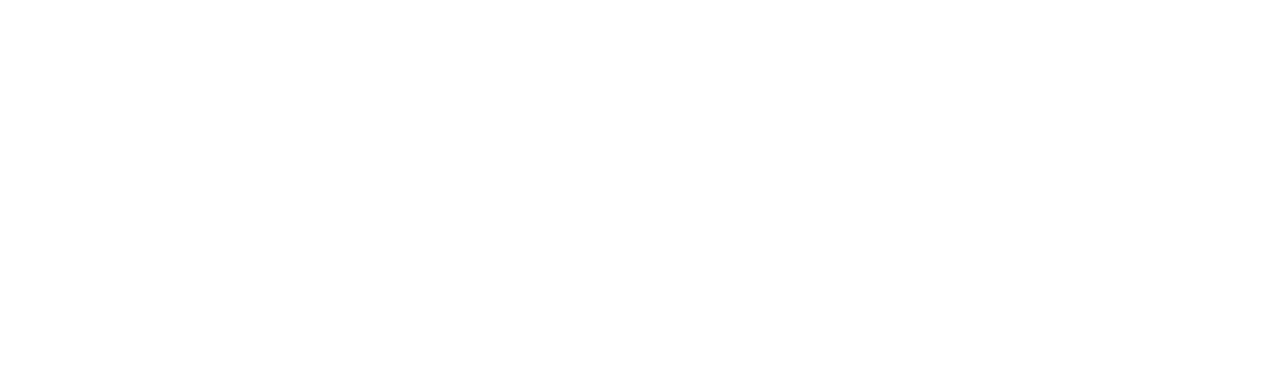
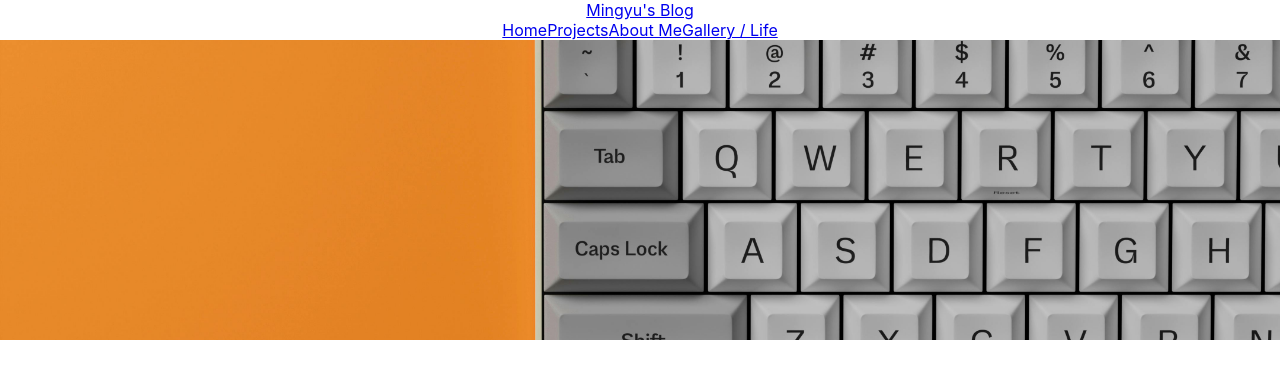
Before and after one commit to Minn97u/Blog, a React (Create React App) app: page / in a window 1280 px wide. Shown: the top 378 px of the page. Built offline with nearby package versions, Linux system fonts and the light colour scheme; the HTML template or start-up script is replaced by a standard one.

Commit message:
feat : background 설정

```diff
--- a/src/App.css
+++ b/src/App.css
@@ -1,3 +1,10 @@
+.main-bg {
+  height: 300px;
+  background-image: url("./img/pexels-esmihel-18311171.jpg");
+  background-size: cover;
+  background-position: center;
+}
+
 .App {
   text-align: center;
 }
@@ -10,9 +17,8 @@
   text-align: left;
   border-bottom: 1px solid grey;
 }
-.list-item{
+.list-item {
   padding: 10px 0;
-
 }
 
 .modal {
--- a/src/App.js
+++ b/src/App.js
@@ -1,9 +1,25 @@
 /* eslint-disable */
 
 import React from "react";
+import { Button, Container, Nav, Navbar } from "react-bootstrap";
 import "./App.css";
 
 function App() {
-  return <div className="App"></div>;
+  return (
+    <div className="App">
+      <Navbar bg="light" data-bs-theme="light">
+        <Container>
+          <Navbar.Brand href="#home">Mingyu's Blog</Navbar.Brand>
+          <Nav className="me-auto">
+            <Nav.Link href="#home">Home</Nav.Link>
+            <Nav.Link href="#projects">Projects</Nav.Link>
+            <Nav.Link href="#aboutMe">About Me</Nav.Link>
+            <Nav.Link href="#gallery">Gallery / Life</Nav.Link>
+          </Nav>
+        </Container>
+      </Navbar>
+      <div className="main-bg"></div>
+    </div>
+  );
 }
 export default App;
```
Also changed, not shown: src/img/pexels-esmihel-18311171.jpg (added).
